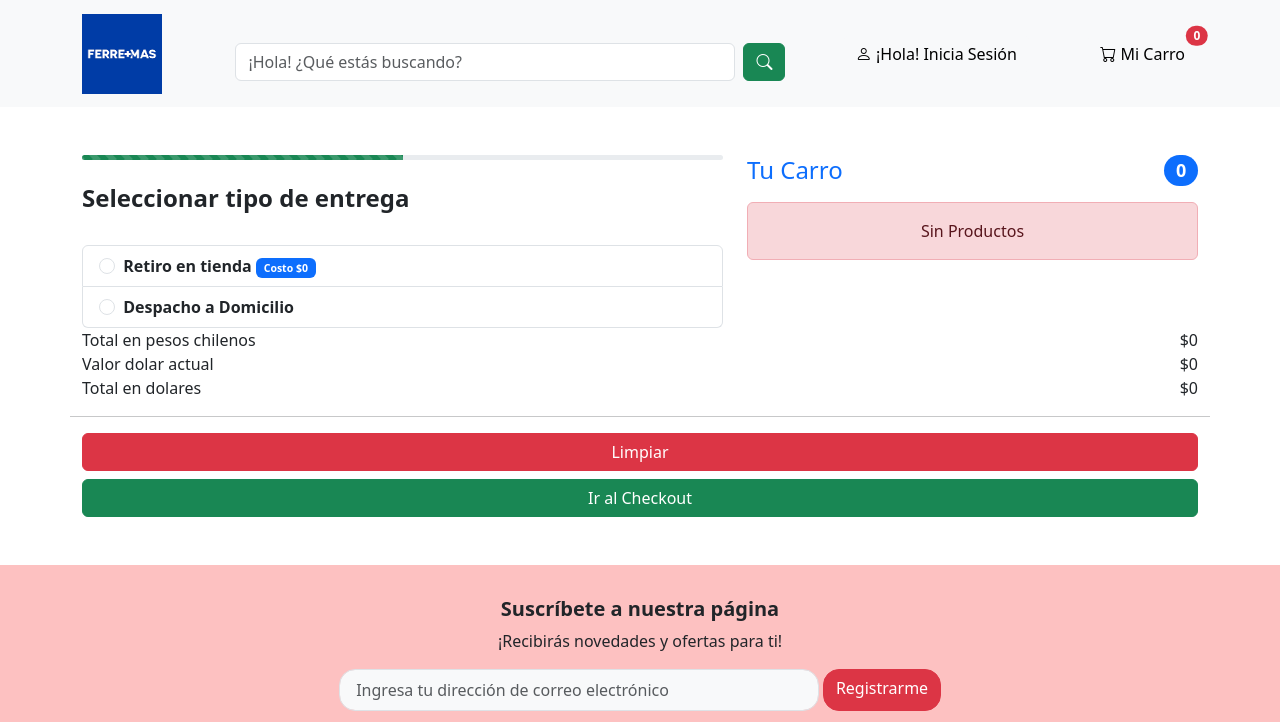
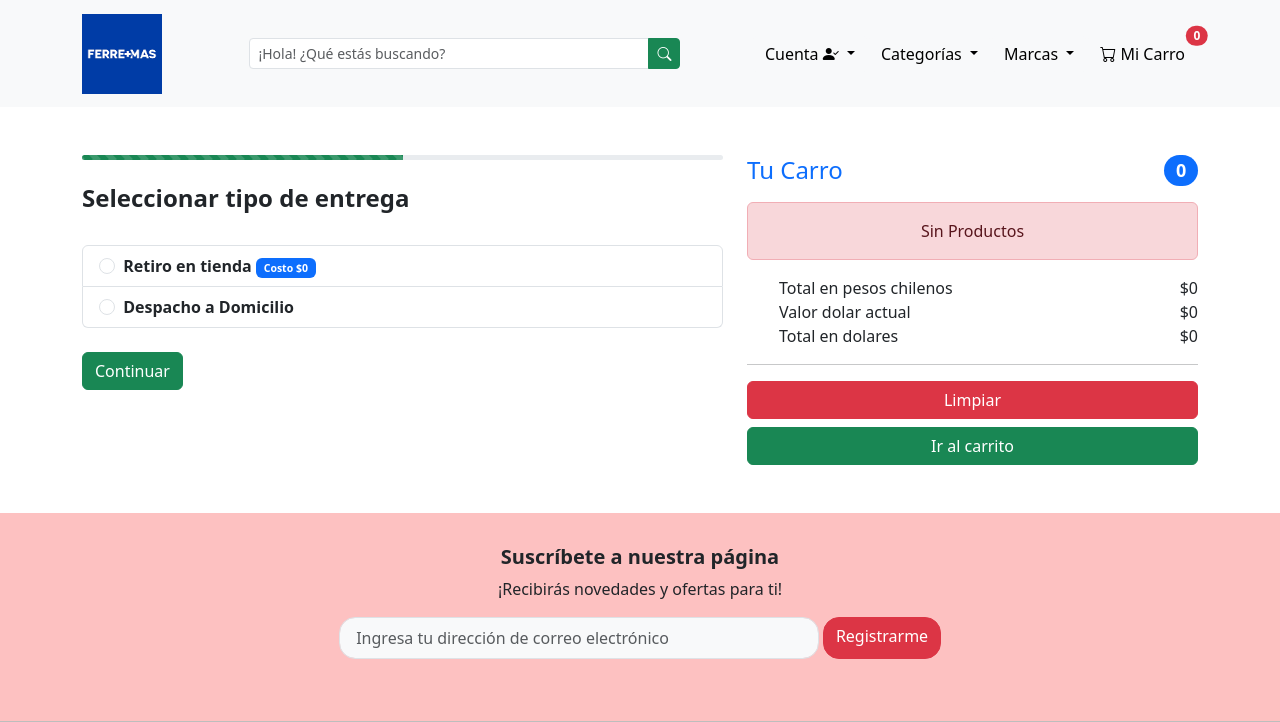
Before and after one commit to nicoalexanderdev/pag_web_integracion, a Django app: page /limpiar-carrito/ in a window 1280 px wide. Shown: the top 722 px of the page. Run offline with Django 4.2, Linux system fonts and the light colour scheme; data that the repository does not hold is empty; some libraries are stand-ins or nearby versions.

Commit message:
update base y checkout

```diff
--- a/djangoconfig/settings.py
+++ b/djangoconfig/settings.py
@@ -111,7 +111,7 @@ AUTH_PASSWORD_VALIDATORS = [
 # Internationalization
 # https://docs.djangoproject.com/en/4.1/topics/i18n/
 
-LANGUAGE_CODE = 'en'
+LANGUAGE_CODE = 'es'
 
 TIME_ZONE = 'UTC'
 
--- /dev/null
+++ b/ferremas/static/app/Js/carrito.js
@@ -0,0 +1,16 @@
+function continuar() {
+    // Obtener el valor seleccionado del radio button
+    var opcionSeleccionada = document.querySelector('input[name="listGroupRadio"]:checked').value;
+
+    // Mostrar u ocultar los formularios según la opción seleccionada
+    if (opcionSeleccionada === "retiro") {
+      document.getElementById('formulario-retiro').style.display = 'block';
+      document.getElementById('formulario-despacho').style.display = 'none';
+    } else if (opcionSeleccionada === "despacho") {
+      document.getElementById('formulario-retiro').style.display = 'none';
+      document.getElementById('formulario-despacho').style.display = 'block';
+    }
+    // Actualizar la barra de progreso al 75%
+    document.getElementById('barra-progreso').style.width = '75%';
+    document.getElementById('barra-progreso').setAttribute('aria-valuenow', '75');
+}
--- a/ferremas/templates/app/base.html
+++ b/ferremas/templates/app/base.html
@@ -37,13 +37,17 @@
 
 
       <!-- buscador -->
-      <form class="d-flex justify-content-center mt-3" role="search">
-        <input class="form-control me-2" type="search" placeholder="¡Hola! ¿Qué estás buscando?" aria-label="Search"
-          style="width: 500px;">
-        <button class="btn btn-success" type="submit">
+      <form class="d-flex justify-content-center" role="search">
+        <div class="input-group">
+          <input class="form-control form-control-sm" type="search" placeholder="¡Hola! ¿Qué estás buscando?" aria-label="Search" style="width: 400px;">
+          <button class="btn btn-success btn-sm" type="submit">
             <i class="bi bi-search"></i>
           </button>
+        </div>
       </form>
+
+      <ul class="nav justify-content-end">
+        <li class="nav-item">
 
           {% if user.is_authenticated %}
           <div class="dropdown">
@@ -51,7 +55,6 @@
               {{ user.username }} <i class="bi bi-person-check-fill"></i>
             </button>
             <ul class="dropdown-menu">
-          <li><a class="dropdown-item" href="#">Mi perfil</a></li>
               <form id="logout-form" action="{% url 'logout' %}" method="post" style="display: none;">
                 {% csrf_token %}
                 <button type="submit">Logout</button>
@@ -61,16 +64,63 @@
             </ul>
           </div>
           {% else %}
-
+          <div class="dropdown">
+            <button type="button" class="btn btn-light dropdown-toggle" data-bs-toggle="dropdown" aria-expanded="false">
+              Cuenta <i class="bi bi-person-check-fill"></i>
+            </button>
+            <ul class="dropdown-menu">
               <!-- iniciar sesion -->
-      <a href="{% url 'login' %}" class="btn btn-light">
+              <li>
+                <a href="{% url 'login' %}" class="dropdown-item">
                   <i class="bi bi-person"></i>
                   ¡Hola! Inicia Sesión
                 </a>
-
+              </li>
+              <li>
+                <a class="dropdown-item" href="{% url 'registro' %}">
+                  <i class="bi bi-check-square"></i>
+                  Registrarse
+                </a>
+              </li>
+            </ul>
+          </div>
+        </li>
         {% endif %}
 
+        <li class="nav-item">
 
+          <!-- categorias -->
+          <div class="dropdown">
+            <button type="button" class="btn btn-light dropdown-toggle" data-bs-toggle="dropdown" aria-expanded="false">
+              Categorías
+            </button>
+            <ul class="dropdown-menu">
+              {% for c in categorias %}
+              <li><a class="dropdown-item" href="{% url 'categoria' c.id %}">{{ c.nom_categoria }}</a></li>
+              <hr>
+              {% endfor %}
+            </ul>
+          </div>
+
+        </li>
+        <li class="nav-item">
+
+          <!-- marcas -->
+          <div class="dropdown">
+            <button type="button" class="btn btn-light dropdown-toggle" data-bs-toggle="dropdown" aria-expanded="false">
+              Marcas
+            </button>
+            <ul class="dropdown-menu">
+              {% for m in marcas %}
+              <li><a class="dropdown-item" href="{% url 'marca' m.id %}">{{ m.nom_marca }}</a></li>
+              <hr>
+              {% endfor %}
+            </ul>
+          </div>
+
+
+        </li>
+        <li class="nav-item">
 
           <!-- carro -->
           <a href="#offcanvasExample" data-bs-toggle="offcanvas" class="btn btn-light position-relative" role="button"
@@ -83,7 +133,8 @@
             </span>
           </a>
 
-      <div class="offcanvas offcanvas-end" tabindex="-1" id="offcanvasExample" aria-labelledby="offcanvasExampleLabel">
+          <div class="offcanvas offcanvas-end" tabindex="-1" id="offcanvasExample"
+            aria-labelledby="offcanvasExampleLabel">
             <div class="offcanvas-header">
               <h5 class="offcanvas-title" id="offcanvasExampleLabel">Carrito</h5>
               <button type="button" class="btn-close" data-bs-dismiss="offcanvas" aria-label="Close"></button>
@@ -97,101 +148,8 @@
 
             </div>
           </div>
-
-
-      <!-- boton de hamburguesa -->
-      <!-- <button class="navbar-toggler" type="button" data-bs-toggle="offcanvas" data-bs-target="#offcanvasDarkNavbar"
-        aria-controls="offcanvasDarkNavbar" aria-label="Toggle navigation">
-        <span class="navbar-toggler-icon"></span>
-      </button> -->
-
-
-
-
-      <!-- Links interior de la hamburguesa  -->
-      <div class="offcanvas offcanvas-end bg-body-tertiary" tabindex="-1" id="offcanvasDarkNavbar"
-        aria-labelledby="offcanvasDarkNavbarLabel">
-
-        <!-- titulo hamburguesa -->
-        <div class="offcanvas-header">
-          <h5 class="offcanvas-title" id="offcanvasDarkNavbarLabel">Ferremas</h5>
-          <button type="button" class="btn-close btn-close-white" data-bs-dismiss="offcanvas"
-            aria-label="Close"></button>
-        </div>
-
-        <!-- cuerpo hamburguesa -->
-        <div class="offcanvas-body">
-          <ul class="navbar-nav justify-content-end flex-grow-1 pe-3">
-            <li class="nav-item">
-              <a class="nav-link active" aria-current="page" href="{% url 'home' %}">Ir al Home <i
-                  class="bi bi-house"></i></a>
         </li>
-            <hr>
-            {% if user.is_authenticated %}
-
-            <li class="nav-item">
-              <a class="nav-link active" aria-current="page" href="#">Mi perfil <i class="bi bi-person"></i></a>
-            </li>
-            <hr>
-            <li>
-              <form id="logout-form" action="{% url 'logout' %}" method="post" style="display: none;">
-                {% csrf_token %}
-                <button type="submit">Logout</button>
-              </form>
-              <a class="dropdown-item" href="#"
-                onclick="event.preventDefault(); document.getElementById('logout-form').submit();">Salir <i
-                  class="bi bi-x-circle"></i></a>
-            </li>
-
-            <hr>
-
-            {% else %}
-            <li class="nav-item">
-              <a class="nav-link active" aria-current="page" href="{% url 'login' %}">Iniciar Sesión <i
-                  class="bi bi-box-arrow-right"></i></a>
-            </li>
-            <hr>
-            <li class="nav-item">
-              <a class="nav-link active" aria-current="page" href="{% url 'registro' %}">Registrarse <i
-                  class="bi bi-check-square"></i></a>
-            </li>
-            <hr>
-            {% endif %}
-
-            <!-- categorias -->
-            <li class="nav-item dropdown">
-              <a class="nav-link dropdown-toggle" href="#" role="button" data-bs-toggle="dropdown"
-                aria-expanded="false">
-                Categorias
-              </a>
-              <hr>
-              <ul class="dropdown-menu">
-                {% for c in categorias %}
-                <li><a class="dropdown-item" href="{% url 'categoria' c.id %}">{{ c.nom_categoria }}</a></li>
-                <hr>
-                {% endfor %}
       </ul>
-            </li>
-
-            <!-- marcas -->
-            <li class="nav-item dropdown">
-              <a class="nav-link dropdown-toggle" href="#" role="button" data-bs-toggle="dropdown"
-                aria-expanded="false">
-                Marcas
-              </a>
-              <hr>
-              <ul class="dropdown-menu">
-                {% for m in marcas %}
-                <li><a class="dropdown-item" href="{% url 'marca' m.id %}">{{ m.nom_marca }}</a></li>
-                <hr>
-                {% endfor %}
-              </ul>
-            </li>
-
-
-          </ul>
-        </div>
-      </div>
     </div>
   </nav>
 
--- a/ferremas/templates/app/carrito.html
+++ b/ferremas/templates/app/carrito.html
@@ -39,9 +39,7 @@
     Sin Productos
   </div>
 
-</div>
   {% endif %}
-
 
   <ul>
 
@@ -63,5 +61,7 @@
   <hr>
   <div class="d-grid gap-2">
     <a href="{% url 'limpiar-carrito' %}" class="btn btn-danger">Limpiar</a>
-  <a href="{% url 'checkout' %}" class="btn btn-success">Ir al Checkout</a>
+    <a href="{% url 'checkout' %}" class="btn btn-success">Ir al carrito</a>
   </div>
+
+</div>
--- a/ferremas/templates/app/checkout.html
+++ b/ferremas/templates/app/checkout.html
@@ -15,7 +15,8 @@
       <!-- bar progress -->
       <div class="progress" role="progressbar" aria-label="Success example" aria-valuenow="50" aria-valuemin="0"
         aria-valuemax="100" style="height: 5px">
-        <div class="progress-bar bg-success progress-bar-striped progress-bar-animated" style="width: 50%"></div>
+        <div id="barra-progreso" class="progress-bar bg-success progress-bar-striped progress-bar-animated"
+          style="width: 50%"></div>
       </div>
       <br>
 
@@ -45,6 +46,66 @@
           </label>
         </li>
       </ul>
+      <br>
+      <div id="formulario-retiro" style="display: none;">
+        <!-- Contenido del formulario de retiro -->
+        <h4>Formulario de Retiro en Tienda</h4>
+        <form>
+          <!-- Campos del formulario de retiro -->
+          <!-- Por ejemplo: -->
+          <label for="nombre">Nombre:</label>
+          <input type="text" id="nombre" name="nombre">
+        </form>
+        <br>
+      </div>
+      <div id="formulario-despacho" style="display: none;">
+        <!-- Contenido del formulario de despacho -->
+        <div class="card">
+          <div class="card-header">
+            <h5>Agrega tu dirección</h5>
+          </div>
+          <div class="card-body">
+            <form method="post">
+              <div class="row">
+                <div class="col-12">
+                  <div class="mb-3">
+                    <label for="direccion" class="form-label">
+                      <strong>Buscar dirección</strong>
+                    </label>
+                    <input type="text" class="form-control form-control-sm" id="direccion"
+                      placeholder="Ingresa tu dirección">
+                  </div>
+                </div>
+              </div>
+              <div class="row">
+                <div class="col-6">
+                  <div class="mb-3">
+                    <label for="numero" class="form-label">
+                      <strong>Número</strong>
+                    </label>
+                    <input type="text" class="form-control form-control-sm" id="numero"
+                      placeholder="Número de domicilio">
+                  </div>
+                  <div class="mb-3">
+                    <label for="dpto" class="form-label">
+                      <strong>Piso / Oficina / Apto / Depto</strong>
+                    </label>
+                    <input type="text" class="form-control form-control-sm" id="dpto"
+                      placeholder="Descripción de dirección">
+                  </div>
+                </div>
+                <div class="col-6">
+                  <!-- agregar google maps  -->
+                </div>
+              </div>
+            </form>
+          </div>
+        </div>
+        <br>
+      </div>
+      <div class="justify-content-start">
+        <a href="#" class="btn btn-success" onclick="continuar()">Continuar</a>
+      </div>
     </div>
 
     <!-- carrito -->
@@ -67,4 +128,5 @@
 <script src="https://cdn.jsdelivr.net/npm/jquery-validation@1.19.0/dist/jquery.validate.js"></script>
 <!-- Ubicación -->
 <script src="{% static 'app/js/ubicacion.js' %}"></script>
+<script src="{% static 'app/js/carrito.js' %}"></script>
 {% endblock %}
--- a/ferremas/views.py
+++ b/ferremas/views.py
@@ -47,7 +47,7 @@ def detalle_producto(request, id):
         # O mostrar un mensaje de error al usuario
         return HttpResponseRedirect(reverse('home'))
 
-
+@login_required
 def checkout(request):
     context = {}
     return render(request, 'app/checkout.html')
@@ -133,7 +133,7 @@ def agregar_carrito(request, id):
     if response.status_code == 200:
         producto_data = response.json()
         carrito.agregar(producto_data)
-
+        messages.success(request, 'Producto agregado al carrito')
         # Redirigir de vuelta a la página desde donde se envió la solicitud
         referer_url = request.META.get('HTTP_REFERER')
         if referer_url:
```
Also changed, not shown: ferremas/templates/registration/login.html (+17 -12 lines). Lines whose indentation alone changed are shown as unchanged.
